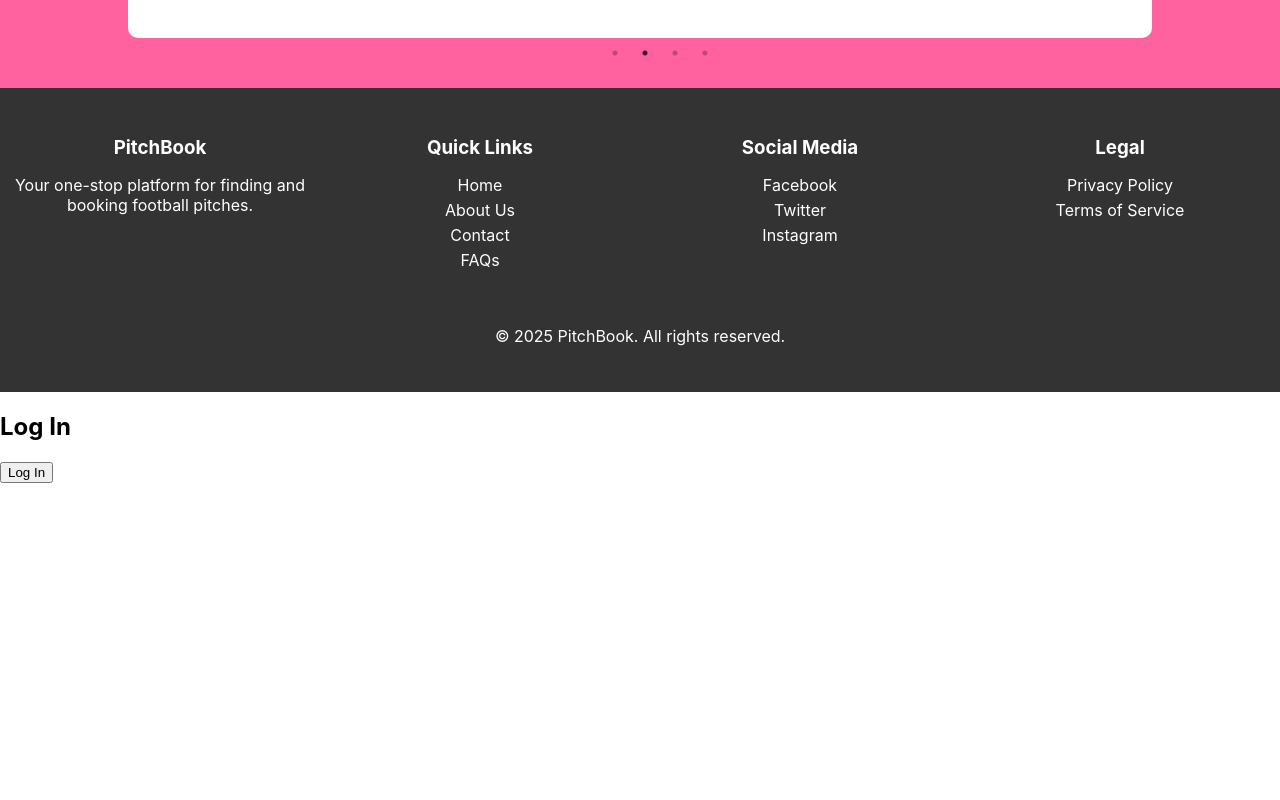
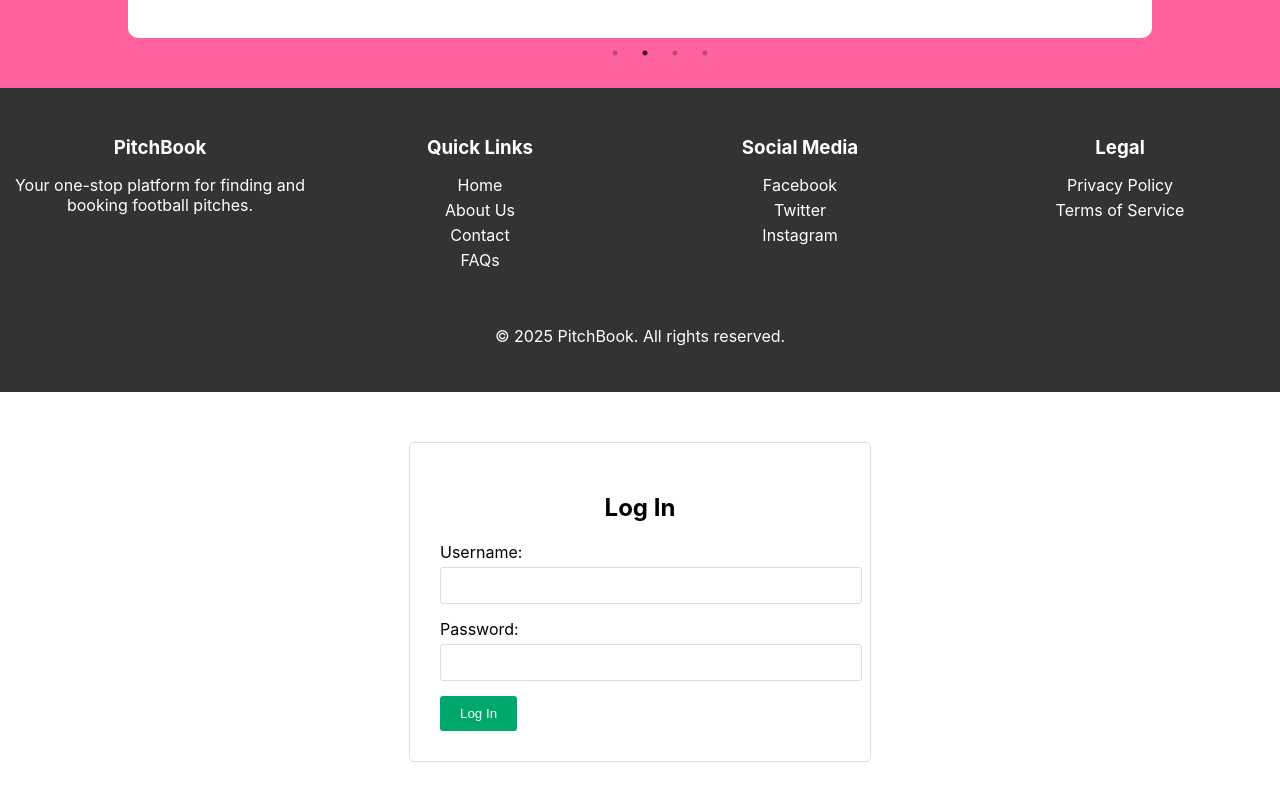
Before and after one commit to xoluxp/Pitchbooker, a React (Create React App) app in the folder pitchbook/pitchbook-frontend/: page /login in a window 1280 px wide. Shown: the part 2118-2918 px from the top of the page. Before the commit the page ends 2601 px from the top, so only its background shows below. Built offline with nearby package versions, Linux system fonts and the light colour scheme.

Commit message:
update react-router-dom version; enhance Login component with form class and input fields

```diff
--- a/pitchbook/pitchbook-frontend/package.json
+++ b/pitchbook/pitchbook-frontend/package.json
@@ -9,7 +9,7 @@
     "react": "^19.0.0",
     "react-dom": "^19.0.0",
     "react-hook-form": "^7.54.2",
-    "react-router-dom": "^7.1.1",
+    "react-router-dom": "6.4.2",
     "react-scripts": "^3.0.1",
     "react-slick": "^0.30.3",
     "slick-carousel": "^1.8.1",
--- a/pitchbook/pitchbook-frontend/src/components/Login.js
+++ b/pitchbook/pitchbook-frontend/src/components/Login.js
@@ -4,22 +4,28 @@
 import './Login.css';
 
 function Login() {
-  const { register, handleSubmit } = useForm();
+  const { register, handleSubmit } = useForm(); // register is now used
 
   const onSubmit = async (data) => {
     try {
-      // Make a POST request to your backend API to log in the user
       const response = await axios.post('/api/users/login', data);
-      console.log(response.data); // Handle successful login (e.g., store JWT and redirect)
+      console.log(response.data);
     } catch (error) {
       console.error('Login error:', error);
     }
   };
 
   return (
-    <form onSubmit={handleSubmit(onSubmit)}>
+    <form onSubmit={handleSubmit(onSubmit)} className="login-form"> {/* Added class name */}
       <h2>Log In</h2>
-      {/* Add input fields for username/email and password */}
+      <div>
+        <label htmlFor="username">Username:</label>
+        <input type="text" id="username" {...register('username')} /> {/* Use register */}
+      </div>
+      <div>
+        <label htmlFor="password">Password:</label>
+        <input type="password" id="password" {...register('password')} /> {/* Use register */}
+      </div>
       <button type="submit">Log In</button>
     </form>
   );
```
Also changed, not shown: 1 other file (tests, documents, lock files or other folders).
